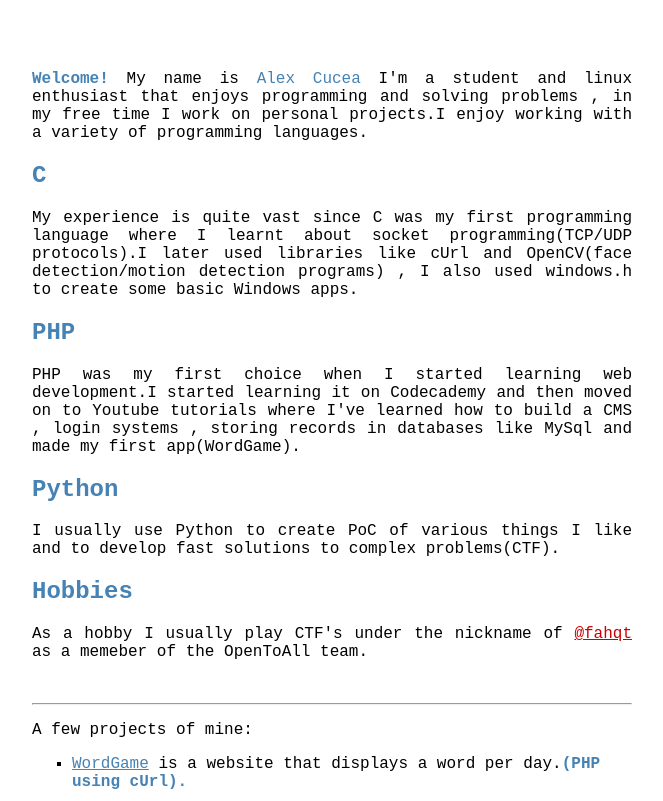
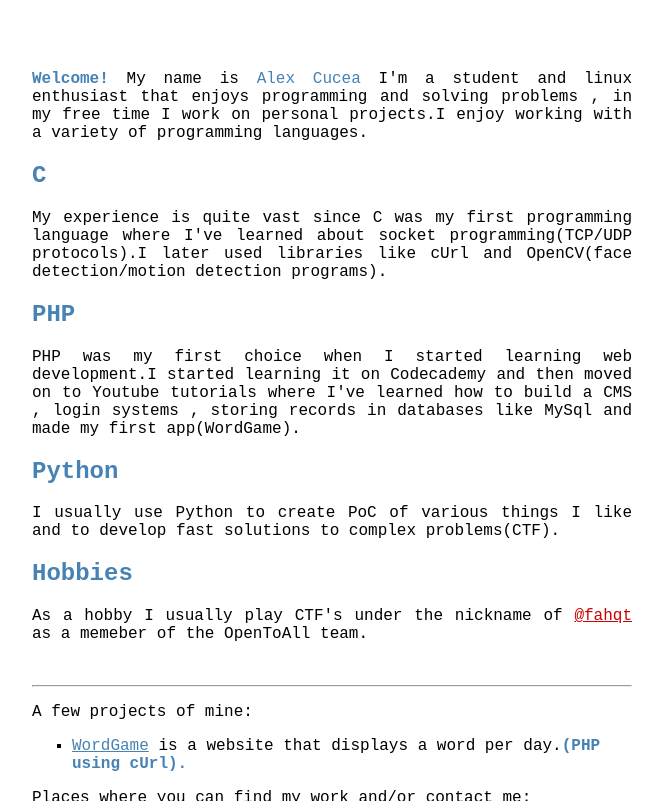
Before and after one commit to fahqt/fahqt.github.io, a plain HTML site: page index.html in a window 1280 px wide. Shown: the top 801 px of the page, without its empty margins (308-971 px from the left). Drawn offline with Linux system fonts and the light colour scheme.

Commit message:
Update index.html

```diff
--- a/index.html
+++ b/index.html
@@ -42,7 +42,7 @@
 	<p><b class="imp">Welcome!</b> My name is <a class="impr" id="impr">Alex Cucea</a> I'm a student and linux enthusiast that enjoys programming and solving problems , in my free time I work on personal projects.I enjoy working with a variety of programming languages.</p>
 
 	<h2 class="impr">C</h2>
-	<p>My experience is quite vast since C was my first programming language where I learnt about socket programming(TCP/UDP protocols).I later used libraries like cUrl and OpenCV(face detection/motion detection programs) , I also used windows.h to create some basic Windows apps.</p>
+	<p>My experience is quite vast since C was my first programming language where I've learned about socket programming(TCP/UDP protocols).I later used libraries like cUrl and OpenCV(face detection/motion detection programs).</p>
 
 	<h2 class="impr">PHP</h2>
 	<p>PHP was my first choice when I started learning web development.I started learning it on Codecademy and then moved on to Youtube tutorials where I've learned how to build a CMS , login systems , storing records in databases like MySql and made my first app(WordGame).</p>
```
